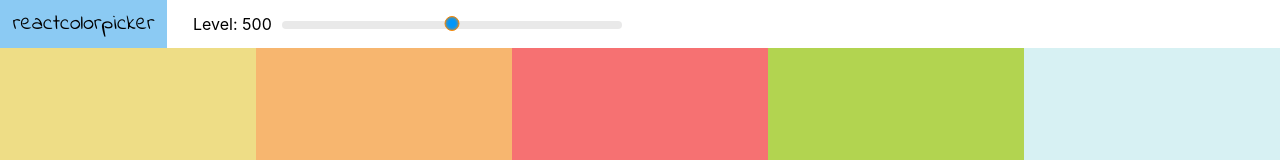
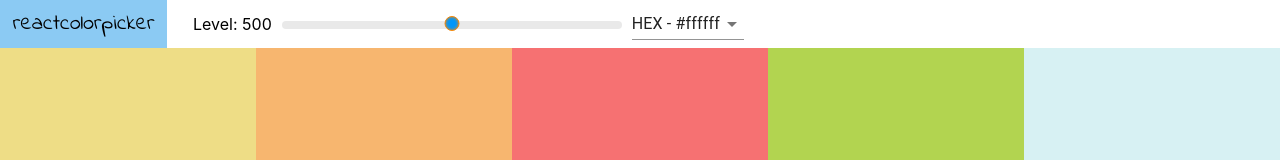
Before and after one commit to dRoysch/color-project, a React (Create React App) app: page / in a window 1280 px wide. Shown: the top 160 px of the page. Built offline with nearby package versions, Linux system fonts and the light colour scheme.

Commit message:
Add Select and Material UI

```diff
--- a/package.json
+++ b/package.json
@@ -3,6 +3,7 @@
   "version": "0.1.0",
   "private": true,
   "dependencies": {
+    "@material-ui/core": "^4.10.0",
     "@testing-library/jest-dom": "^4.2.4",
     "@testing-library/react": "^9.5.0",
     "@testing-library/user-event": "^7.2.1",
--- a/src/Navbar.js
+++ b/src/Navbar.js
@@ -2,11 +2,25 @@
 import 'rc-slider/assets/index.css';
 import Slider from 'rc-slider';
 import './Navbar.css';
+import MenuItem from '@material-ui/core/MenuItem';
+import Select from '@material-ui/core/Select';
 
 
 export class Navbar extends Component {
+    constructor(props){
+        super(props);
+        this.state = {format: 'hex'}
+        this.handleChange = this.handleChange.bind(this);
+    }
+
+handleChange(e){
+    this.setState({format: e.target.value})
+    this.props.handleChange(e.target.value);
+}
+
     render() {
         const {level, changeLevel} = this.props;
+        const {format} = this.state;
         return (
             <header className='Navbar'>
                 <div className='logo'>
@@ -24,7 +38,13 @@
                     />
                     </div>
                 </div>
-
+                <div className='select-container'>
+                    <Select value={format} onChange={this.handleChange}>
+                        <MenuItem value='hex'>HEX - #ffffff</MenuItem>
+                        <MenuItem value='rgb'>RGB - rgb(255, 255, 255)</MenuItem>
+                        <MenuItem value='rgba'>RGBA - rgba(255, 255, 255, 1)</MenuItem>
+                    </Select>
+                </div>
             </header>
         )
     }
--- a/src/Palette.js
+++ b/src/Palette.js
@@ -7,23 +7,29 @@
 export default class Palette extends Component {
     constructor(props){
         super(props);
-        this.state = {level: 500}
+        this.state = {level: 500, format: 'hex'}
         this.changeLevel = this.changeLevel.bind(this);
+        this.changeFormat = this.changeFormat.bind(this);
     }
     changeLevel(level){
         return this.setState({level});
     }
+
+    changeFormat(val){
+        this.setState({format: val});
+    }
+
     render()
     {
         const { colors } = this.props.palette;
-        const { level } = this.state;
+        const { level, format } = this.state;
         const colorBoxes = colors[level].map(color =>(
-            <ColorBox background={color.hex} name={color.name}/>
+            <ColorBox background={color[format]} name={color.name}/>
         ))
         return(
             <div className='Palette'>
                 {/* Navbar */}
-                <Navbar level={level} changeLevel={this.changeLevel}/>
+                <Navbar level={level} changeLevel={this.changeLevel} handleChange={this.changeFormat}/>
                 <div className='Palette-colors'>
                     {colorBoxes}
                 </div>
```
Also changed, not shown: 1 other file (tests, documents, lock files or other folders).
